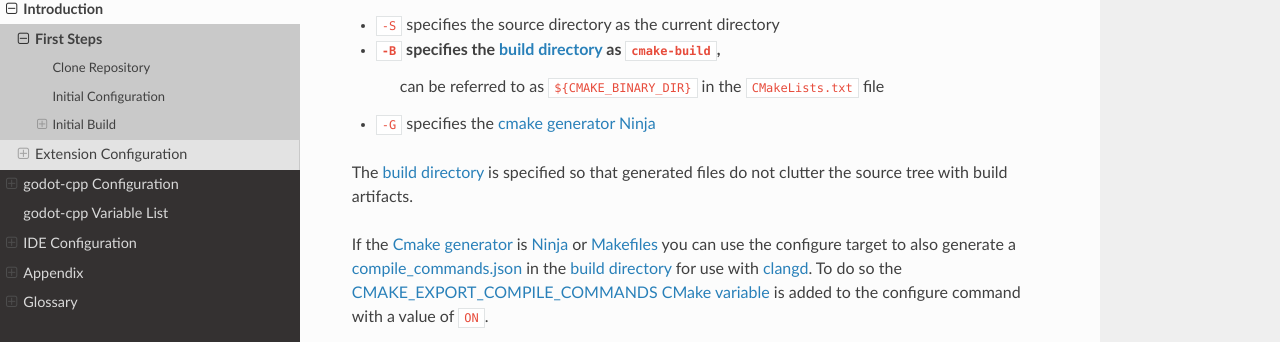
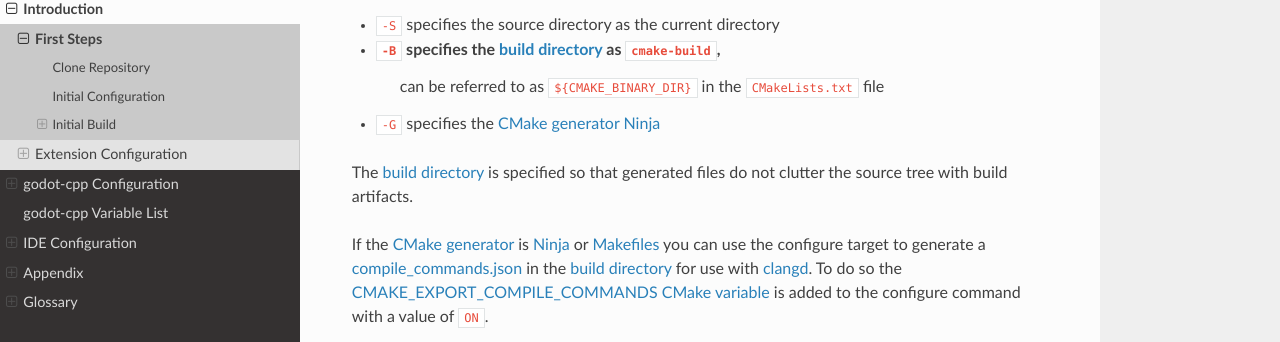
Before and after one commit to silenuz/GDExtension_CMake, a Sphinx documentation site: the page built from docs/source/introduction/first_steps.rst, in a window 1280 px wide and 900 px high, scrolled down 1232 px. Shown: the part 144-486 px from the top of the window. Built offline with Sphinx 7.4.7 and the Read the Docs theme 3.1.0, drawn with Linux system fonts in a browser that asks for light colours.

Commit message:
first steps edit

```diff
--- a/docs/source/introduction/first_steps.rst
+++ b/docs/source/introduction/first_steps.rst
@@ -60,7 +60,7 @@ listed below:
 * ``-S`` specifies the source directory as the current directory
 * ``-B`` specifies the :term:`build directory` as ``cmake-build``,
     can be referred to as ``${CMAKE_BINARY_DIR}`` in the ``CMakeLists.txt`` file
-* ``-G`` specifies the :term:`cmake` :term:`generator` :term:`Ninja`
+* ``-G`` specifies the :term:`CMake` :term:`generator` :term:`Ninja`
 
 The :term:`build directory` is specified so that generated files do not clutter the source tree with build
 artifacts.
@@ -78,9 +78,9 @@ artifacts.
 
         and look for the generators array, it will contain the generators available to cmake.
 
-If the :term:`Cmake` :term:`generator` is :term:`Ninja`
+If the :term:`CMake` :term:`generator` is :term:`Ninja`
 or `Makefiles <https://cmake.org/cmake/help/latest/manual/cmake-generators.7.html#makefile-generators>`_
-you can use the configure target to also generate a :term:`compile_commands.json` in the :term:`build directory` for use
+you can use the configure target to generate a :term:`compile_commands.json` in the :term:`build directory` for use
 with :term:`clangd`. To do so the :term:`CMAKE_EXPORT_COMPILE_COMMANDS` :term:`CMake` :term:`variable` is added to
 the configure command with a value of ``ON``.
 
```
